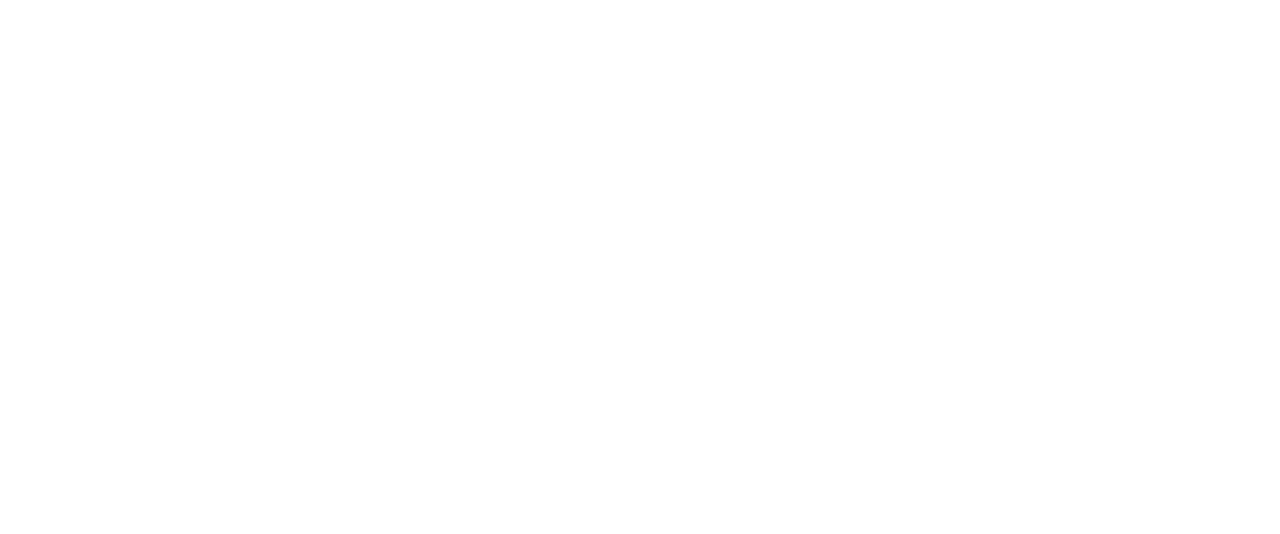
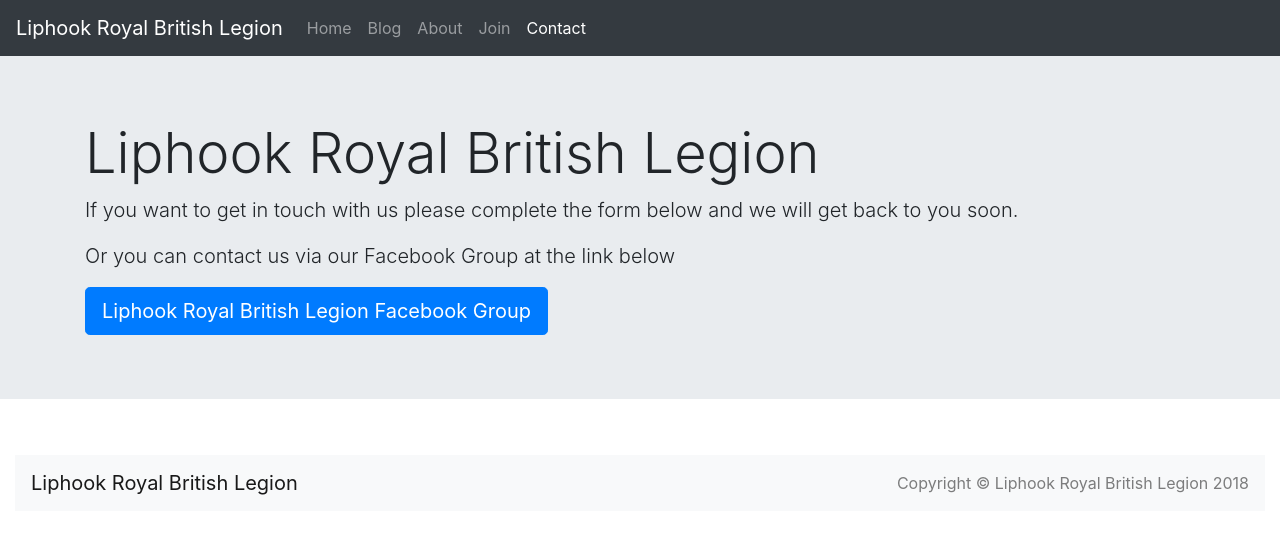
Before and after one commit to seanbrady935/Liphook-RBL, a plain HTML site: page contact.html in a window 1280 px wide. Drawn offline with nearby package versions, Linux system fonts and the light colour scheme.

Commit message:
updates to html

```diff
--- a/about.html
+++ b/about.html
@@ -9,6 +9,16 @@
     <link rel="stylesheet" href="https://stackpath.bootstrapcdn.com/bootstrap/4.1.0/css/bootstrap.min.css" integrity="sha384-9gVQ4dYFwwWSjIDZnLEWnxCjeSWFphJiwGPXr1jddIhOegiu1FwO5qRGvFXOdJZ4" crossorigin="anonymous">
 
     <title>Liphook Royal British Legion - About</title>
+
+    <!-- Global site tag (gtag.js) - Google Analytics -->
+      <script async src="https://www.googletagmanager.com/gtag/js?id=UA-117513994-1"></script>
+      <script>
+        window.dataLayer = window.dataLayer || [];
+        function gtag(){dataLayer.push(arguments);}
+        gtag('js', new Date());
+
+        gtag('config', 'UA-117513994-1');
+      </script>
   </head>
   <body>
 
--- a/contact.html
+++ b/contact.html
@@ -0,0 +1,92 @@
+<!doctype html>
+<html lang="en">
+  <head>
+    <!-- Required meta tags -->
+    <meta charset="utf-8">
+    <meta name="viewport" content="width=device-width, initial-scale=1, shrink-to-fit=no">
+
+    <!-- Bootstrap CSS -->
+    <link rel="stylesheet" href="https://stackpath.bootstrapcdn.com/bootstrap/4.1.0/css/bootstrap.min.css" integrity="sha384-9gVQ4dYFwwWSjIDZnLEWnxCjeSWFphJiwGPXr1jddIhOegiu1FwO5qRGvFXOdJZ4" crossorigin="anonymous">
+
+    <title>Liphook Royal British Legion - Contact</title>
+
+    <!-- Global site tag (gtag.js) - Google Analytics -->
+      <script async src="https://www.googletagmanager.com/gtag/js?id=UA-117513994-1"></script>
+      <script>
+        window.dataLayer = window.dataLayer || [];
+        function gtag(){dataLayer.push(arguments);}
+        gtag('js', new Date());
+
+        gtag('config', 'UA-117513994-1');
+      </script>
+  </head>
+  <body>
+
+    <nav class="navbar navbar-expand-lg navbar-dark bg-dark">
+        <a class="navbar-brand" href="index.html">Liphook Royal British Legion</a>
+        <button class="navbar-toggler" type="button" data-toggle="collapse" data-target="#navbarSupportedContent" aria-controls="navbarSupportedContent" aria-expanded="false" aria-label="Toggle navigation">
+          <span class="navbar-toggler-icon"></span>
+        </button>
+
+        <div class="collapse navbar-collapse" id="navbarSupportedContent">
+          <ul class="navbar-nav mr-auto">
+            <li class="nav-item">
+              <a class="nav-link" href="index.html">Home <span class="sr-only">(current)</span></a>
+            </li>
+            <li class="nav-item">
+              <a class="nav-link" href="blog.html">Blog</a>
+            </li>
+            <li class="nav-item">
+              <a class="nav-link" href="about.html">About</a>
+            </li>
+            <li class="nav-item">
+              <a class="nav-link" href="join.html">Join</a>
+            </li>
+            <li class="nav-item active">
+              <a class="nav-link" href="contact.html">Contact</a>
+            </li>
+          </ul>
+          </div>
+      </nav>
+  <main>
+      <div class="jumbotron jumbotron-fluid">
+        <div class="container">
+          <h1 class="display-4">Liphook Royal British Legion</h1>
+          <p class="lead">If you want to get in touch with us please complete the form below and we will get back to you soon.</p>
+          <p class="lead">Or you can contact us via our Facebook Group at the link below</p>
+          <a class="btn btn-primary btn-lg" target="blank" href="https://www.facebook.com/groups/Liphook.Royal.British.Legion/?ref=bookmarks" role="button">Liphook Royal British Legion Facebook Group</a>
+        </div>
+        </div>
+    </div>
+
+<div class="container">
+
+  <script type="text/javascript" src="https://form.jotformeu.com/jsform/81032405484349"></script>
+
+    </div>
+
+
+
+
+
+
+  </main>
+
+
+  <footer class="footer">
+    <br>
+   <div class="container-fluid">
+     <nav class="navbar navbar-light bg-light">
+      <a class="navbar-brand" href="#">Liphook Royal British Legion</a>
+      <span class="navbar-text">Copyright &copy; Liphook Royal British Legion 2018</span>
+    </nav>
+   </div>
+ </footer>
+
+    <!-- Optional JavaScript -->
+    <!-- jQuery first, then Popper.js, then Bootstrap JS -->
+    <script src="https://code.jquery.com/jquery-3.3.1.slim.min.js" integrity="sha384-q8i/X+965DzO0rT7abK41JStQIAqVgRVzpbzo5smXKp4YfRvH+8abtTE1Pi6jizo" crossorigin="anonymous"></script>
+    <script src="https://cdnjs.cloudflare.com/ajax/libs/popper.js/1.14.0/umd/popper.min.js" integrity="sha384-cs/chFZiN24E4KMATLdqdvsezGxaGsi4hLGOzlXwp5UZB1LY//20VyM2taTB4QvJ" crossorigin="anonymous"></script>
+    <script src="https://stackpath.bootstrapcdn.com/bootstrap/4.1.0/js/bootstrap.min.js" integrity="sha384-uefMccjFJAIv6A+rW+L4AHf99KvxDjWSu1z9VI8SKNVmz4sk7buKt/6v9KI65qnm" crossorigin="anonymous"></script>
+  </body>
+</html>
```
Also changed, not shown: index.html (+15 -2 lines), join.html (+11 -1 lines).
